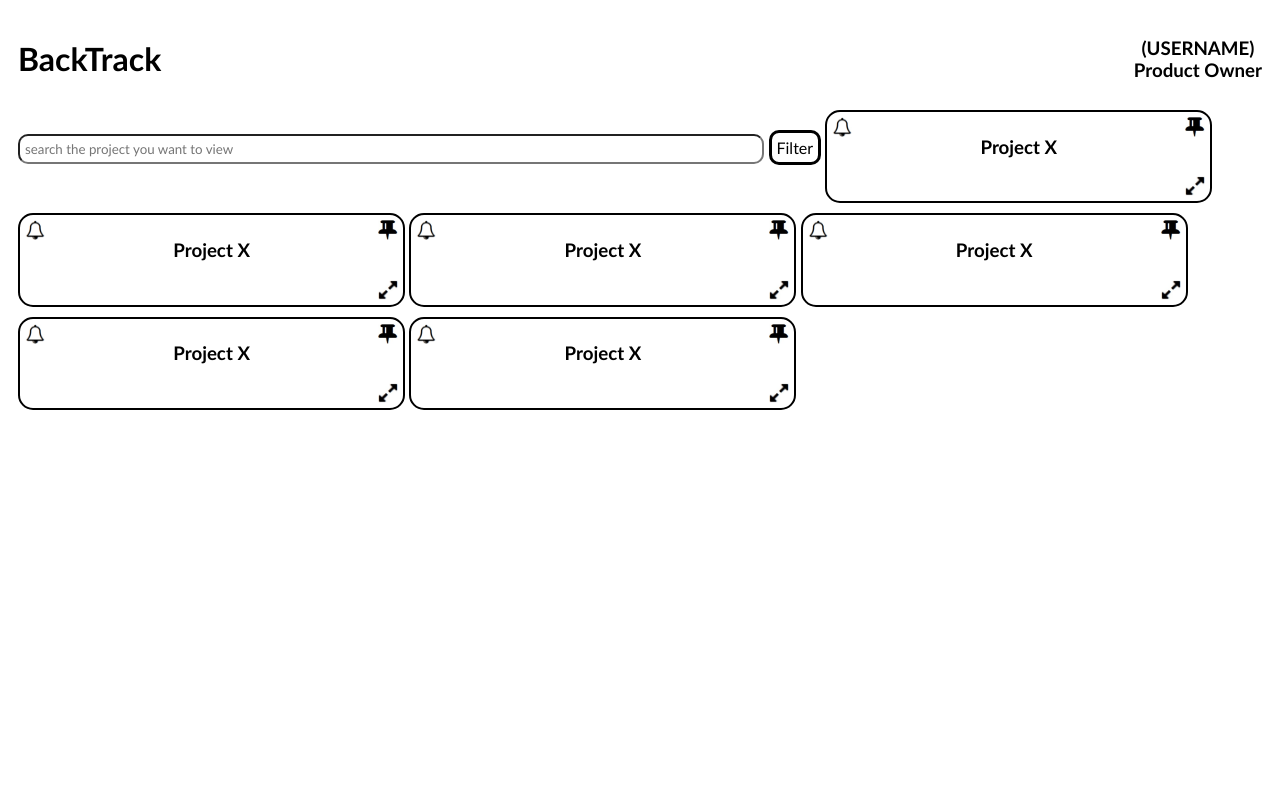
After one commit to mtruong68/backtrack, a Django app: template backtrackapp/templates/backtrackapp/projectview.html in a window 1280 px wide. The commit adds this page. Run offline with Django 3.2, Linux system fonts and the light colour scheme; the template is opened without the code that fills it, so the values that code supplies are empty.

Commit message:
HTML/CSS Updated

```diff
--- /dev/null
+++ b/backtrackapp/templates/backtrackapp/projectview.html
@@ -0,0 +1,135 @@
+<head>
+<title>Project Management</title>
+</head>
+
+<style>
+input {
+font-family: "Trebuchet MS", Helvetica, sans-serif;
+width: 60%;
+border-radius: 10px;
+padding: 5px;
+}
+
+td .itemPBI {
+border: 3px solid black;
+padding: 5px;
+height: auto;
+}
+
+body {
+font-family: "Trebuchet MS", Helvetica, sans-serif;
+padding: 10px;
+}
+div#filter {
+border: 3px solid black;
+border-radius: 10px;
+padding: 5px;
+display: inline-block;
+}
+div#user {
+display: inline-block;
+text-align: center;
+float: right;
+}
+
+table#mainFrame {
+width: 100%;
+}
+
+div#title {
+display: inline-block;
+}
+
+div#createNewPBI {
+border: 2px solid black;
+padding: 10px;
+}
+
+div#entriesPBI {
+height: 450px;
+overflow-y: scroll;
+align-items: center;
+}
+
+.projectBlock {
+margin-top: 10px;
+width:30%;
+height:auto;
+border: 2px solid black;
+padding: 5px;
+text-align: center;
+display:inline-block;
+border-radius: 15px;
+}
+.iconPin {
+height:20px;
+width:20px;
+float: right;
+}
+.iconBell {
+height:20px;
+width:20px;
+float: left;
+}
+.iconEnlarge {
+height:20px;
+width:20px;
+float: right;
+}
+
+</style>
+
+<body>
+<div id="heading">
+<div id="title"><h1>BackTrack</h1></div>
+<div id="user"><h3>(USERNAME)<br>Product Owner</h3></div>
+</div>
+
+<input type="text" placeholder="search the project you want to view">
+<div id="filter">Filter</div>
+
+<!-- Replace by For Loop -->
+<div class="projectBlock">
+<img class="iconPin" src="icon1.jpg">
+<img class="iconBell" src="icon3.jpg">
+<h3>Project X</h3>
+<img class="iconEnlarge" src="icon2.jpg">
+</div>
+
+<div class="projectBlock">
+<img class="iconPin" src="icon1.jpg">
+<img class="iconBell" src="icon3.jpg">
+<h3>Project X</h3>
+<img class="iconEnlarge" src="icon2.jpg">
+</div>
+
+<div class="projectBlock">
+<img class="iconPin" src="icon1.jpg">
+<img class="iconBell" src="icon3.jpg">
+<h3>Project X</h3>
+<img class="iconEnlarge" src="icon2.jpg">
+</div>
+
+<div class="projectBlock">
+<img class="iconPin" src="icon1.jpg">
+<img class="iconBell" src="icon3.jpg">
+<h3>Project X</h3>
+<img class="iconEnlarge" src="icon2.jpg">
+</div>
+
+<div class="projectBlock">
+<img class="iconPin" src="icon1.jpg">
+<img class="iconBell" src="icon3.jpg">
+<h3>Project X</h3>
+<img class="iconEnlarge" src="icon2.jpg">
+</div>
+
+<div class="projectBlock">
+<img class="iconPin" src="icon1.jpg">
+<img class="iconBell" src="icon3.jpg">
+<h3>Project X</h3>
+<img class="iconEnlarge" src="icon2.jpg">
+</div>
+
+
+</body>
```
Also changed, not shown: backtrackapp/templates/backtrackapp/modifyPBI.html (+5 -5 lines), backtrackapp/templates/backtrackapp/modifytask.html (+57 -8 lines), backtrackapp/templates/backtrackapp/newSprint.html (added, +20 -0 lines), backtrackapp/templates/backtrackapp/projectpbview.html (+23 -1 lines), backtrackapp/templates/backtrackapp/projectsbview.html (+232 -6 lines), backtrackapp/templates/backtrackapp/icon1.jpg (added), backtrackapp/templates/backtrackapp/icon2.jpg (added), backtrackapp/templates/backtrackapp/icon3.jpg (added), backtrackapp/templates/backtrackapp/index.html (indentation only), backtrackapp/templates/backtrackapp/newtask.html (indentation only).
